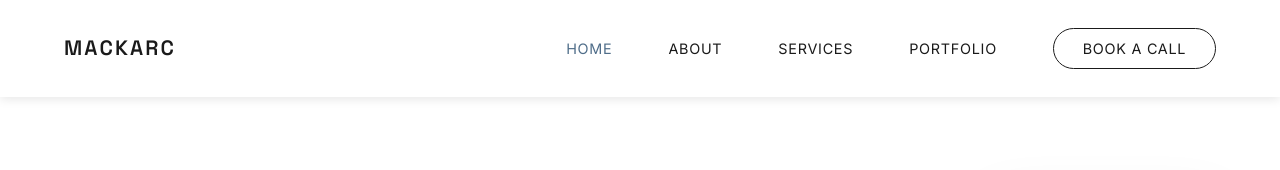
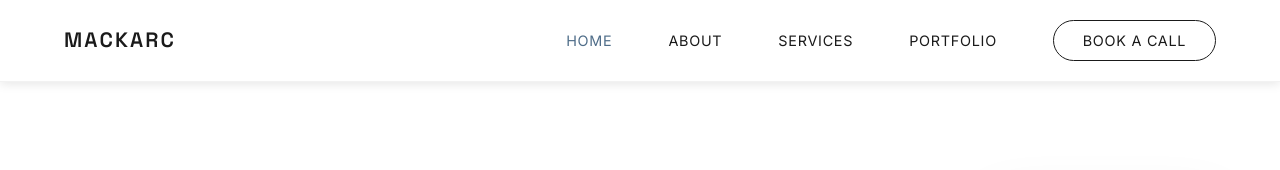
Before and after one commit to learning2codenowq/interior-fitout, a plain HTML site: page index.html in a window 1280 px wide. Shown: the top 170 px of the page. Drawn offline with Linux system fonts and the light colour scheme.

Commit message:
header navigation fix

```diff
--- a/css/style.css
+++ b/css/style.css
@@ -133,8 +133,10 @@ p {
 
 /* Navigation */
 .navbar {
-    background-color: transparent;
-    padding: 2rem 0;
+    background-color: rgba(255, 255, 255, 0.95);
+    backdrop-filter: blur(10px);
+    border-bottom: 1px solid rgba(0,0,0,0.05);
+    padding: 1.5rem 0;
     position: fixed;
     width: 100%;
     top: 0;
@@ -143,10 +145,7 @@ p {
 }
 
 .navbar.scrolled {
-    background-color: rgba(255, 255, 255, 0.95);
-    backdrop-filter: blur(10px);
-    border-bottom: 1px solid rgba(0,0,0,0.05);
-    padding: 1.5rem 0;
+    box-shadow: 0 2px 20px rgba(0,0,0,0.08);
 }
 
 .nav-container {
```
